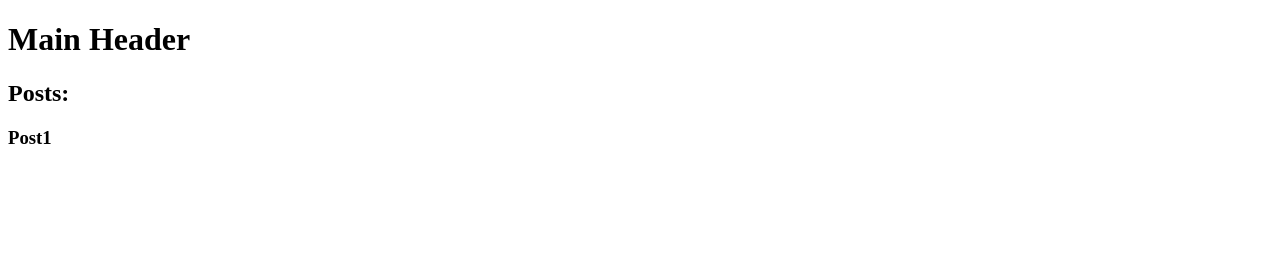
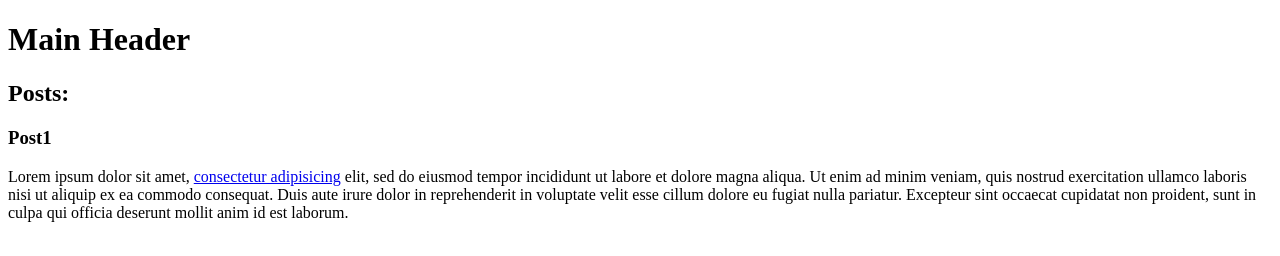
Before and after one commit to MatheusOlivr/introdu-o-a-cria-o-de-websites-com-html5-e-css3, a plain HTML site: page index.html in a window 1280 px wide. Drawn offline with Linux system fonts and the light colour scheme.

Commit message:
put the paragraph tag and put the link tag in project

```diff
--- a/index.html
+++ b/index.html
@@ -15,6 +15,12 @@
 		</header>
 		<article>
 			<h3>Post1</h3>
+			<p>Lorem ipsum dolor sit amet, <a href = 'https://github.com/MatheusOlivr' target = '_blank'> consectetur adipisicing</a> elit, sed do eiusmod
+			tempor incididunt ut labore et dolore magna aliqua. Ut enim ad minim veniam,
+			quis nostrud exercitation ullamco laboris nisi ut aliquip ex ea commodo
+			consequat. Duis aute irure dolor in reprehenderit in voluptate velit esse
+			cillum dolore eu fugiat nulla pariatur. Excepteur sint occaecat cupidatat non
+			proident, sunt in culpa qui officia deserunt mollit anim id est laborum.</p>
 		</article>
 	</section>
 	<footer>
```
